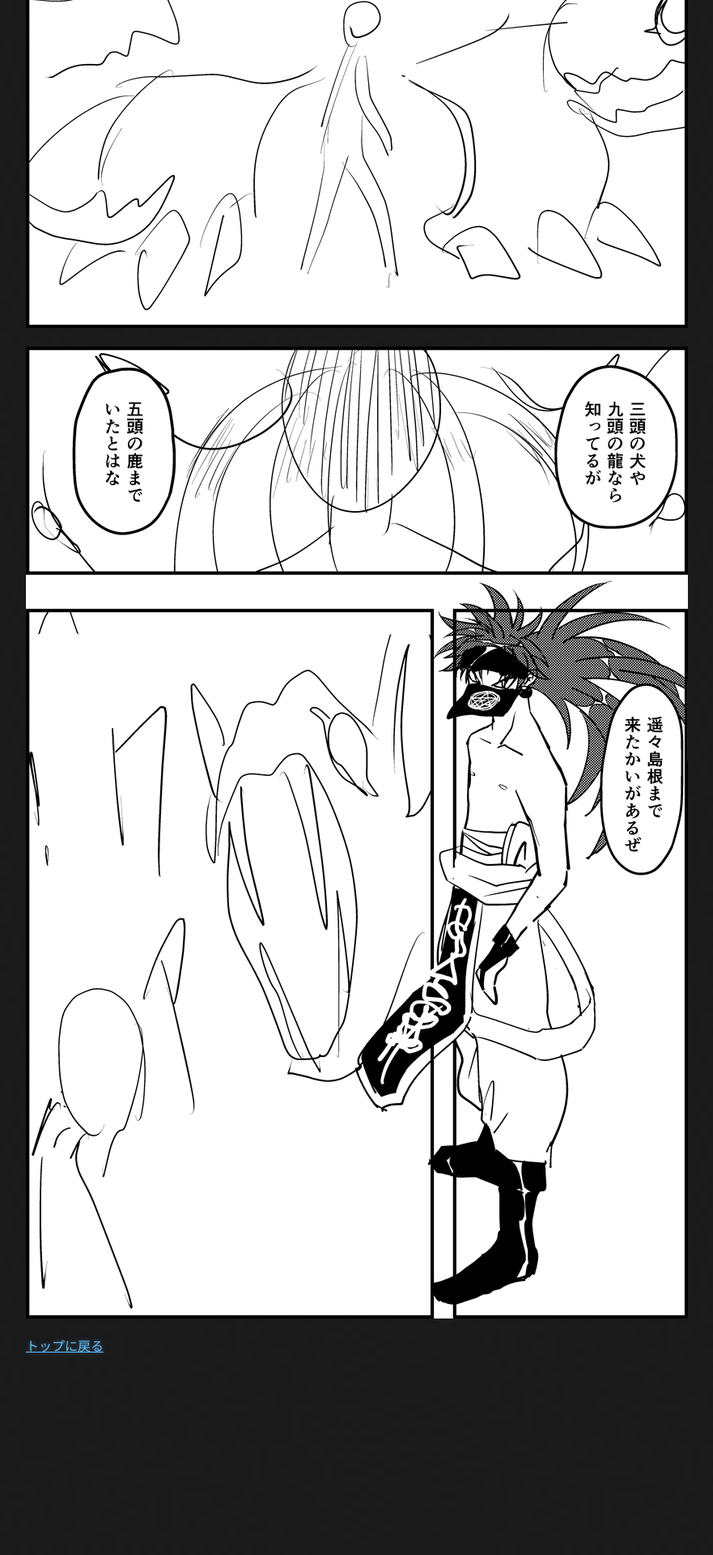
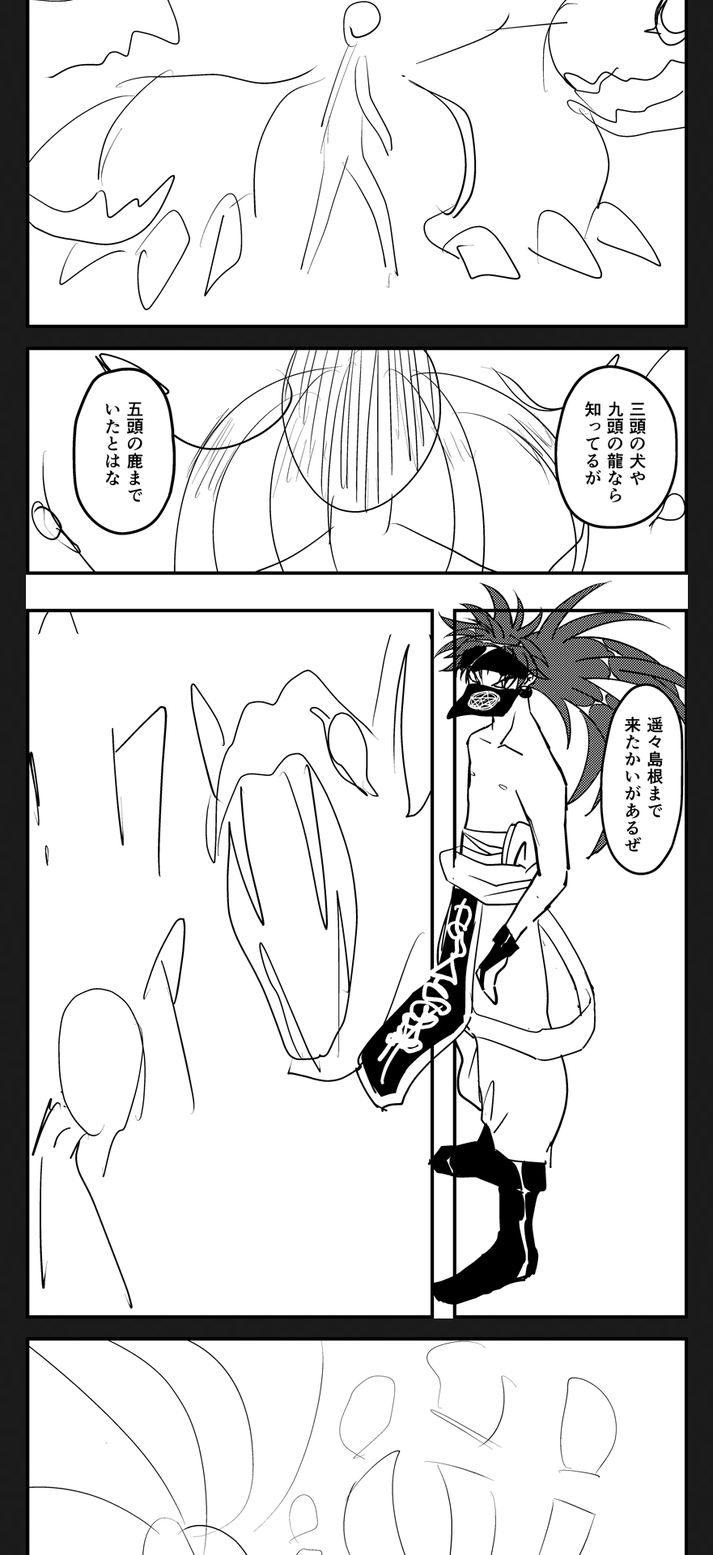
Before and after one commit to 5Tpj84eE/5Tpj84eE.github.io, a Jekyll site: the page built from 210228.md, in a window 1280 px wide. Shown: the part 4480-6400 px from the top of the page at 81% size, without its empty margins (108-989 px from the left). Built offline with Jekyll 4.4.1, drawn with Linux system fonts in a browser that asks for light colours; before the commit the page ends 6175 px from its top, so only the background shows below that.

Commit message:
Update 210228.md

```diff
--- a/210228.md
+++ b/210228.md
@@ -12,4 +12,6 @@ layout: default
 
 ![2021年2月28日](./assets/images/210228_00005.png)
 
+![2021年2月28日](./assets/images/210228_00006.png)
+
 [トップに戻る](./)
```
